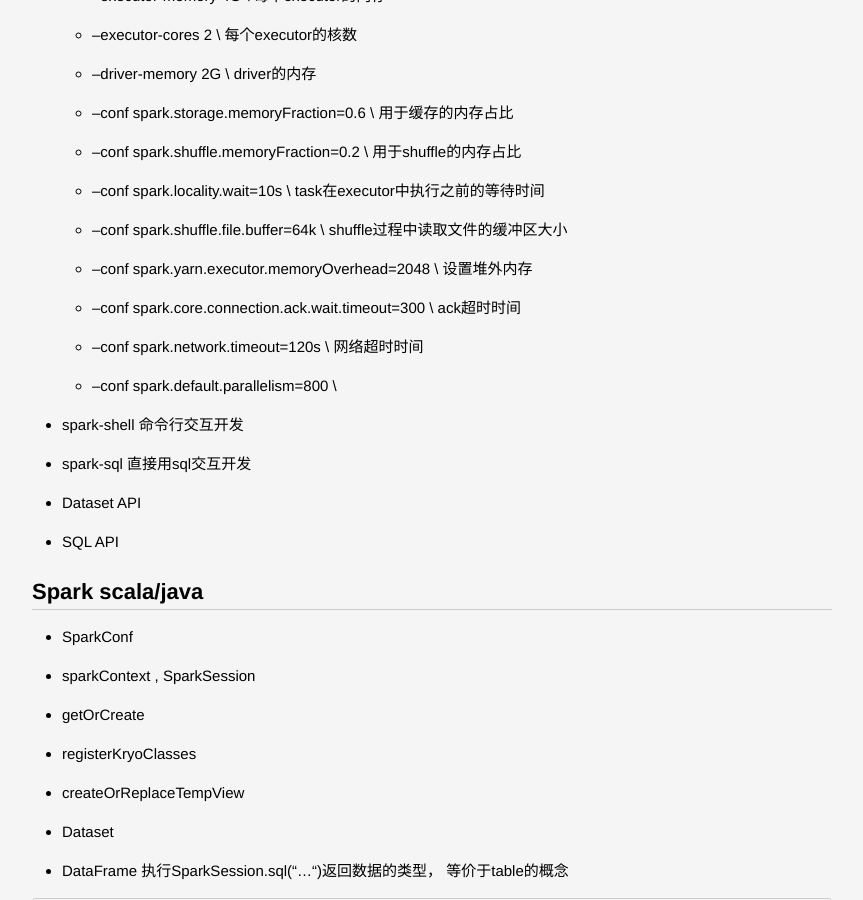
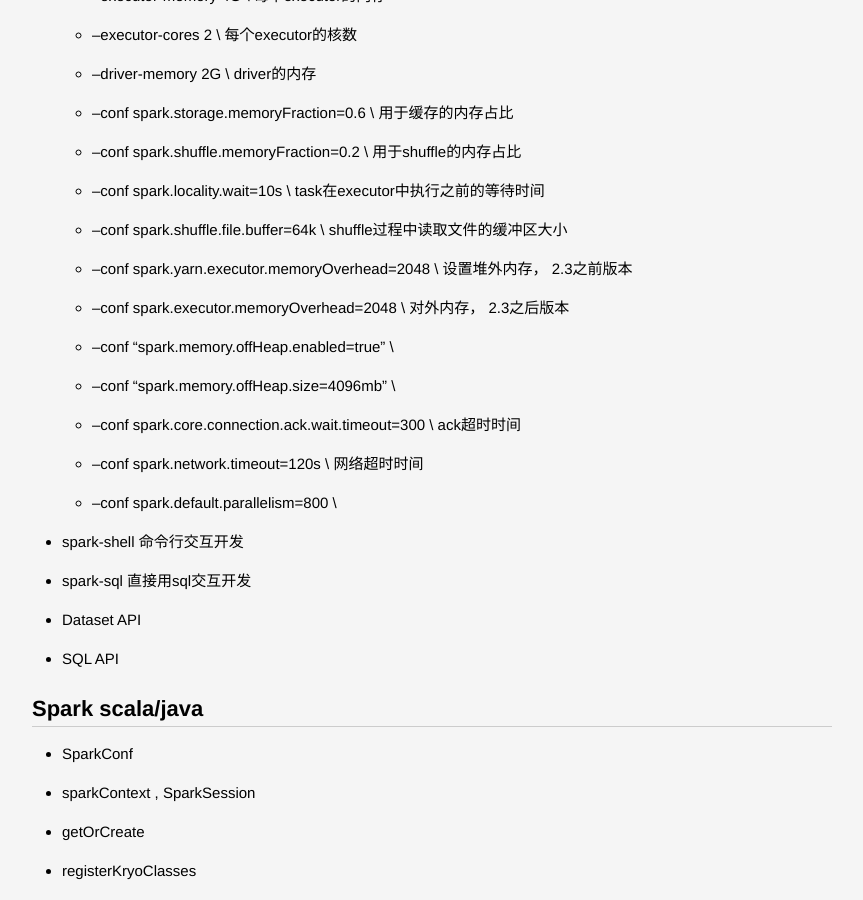
Before and after one commit to lucky521/blog, a Jekyll site: the page built from _posts/language/2018-07-21-big-data-language.markdown, in a window 1280 px wide and 900 px high, scrolled down 6573 px. Shown: the whole window, without its empty margins (208-1071 px from the left). Built offline with Jekyll 4.4.1, drawn with Linux system fonts in a browser that asks for light colours.

Commit message:
Update 2018-07-21-big-data-language.markdown

```diff
--- a/_posts/language/2018-07-21-big-data-language.markdown
+++ b/_posts/language/2018-07-21-big-data-language.markdown
@@ -221,7 +221,10 @@
   * --conf spark.shuffle.memoryFraction=0.2 \ 用于shuffle的内存占比
   * --conf spark.locality.wait=10s \ task在executor中执行之前的等待时间
   * --conf spark.shuffle.file.buffer=64k \ shuffle过程中读取文件的缓冲区大小
-  * --conf spark.yarn.executor.memoryOverhead=2048 \ 设置堆外内存
+  * --conf spark.yarn.executor.memoryOverhead=2048 \ 设置堆外内存， 2.3之前版本
+  * --conf spark.executor.memoryOverhead=2048 \ 对外内存， 2.3之后版本
+  * --conf "spark.memory.offHeap.enabled=true" \
+  * --conf "spark.memory.offHeap.size=4096mb" \
   * --conf spark.core.connection.ack.wait.timeout=300 \ ack超时时间
   * --conf spark.network.timeout=120s \ 网络超时时间
   * --conf spark.default.parallelism=800 \
```
